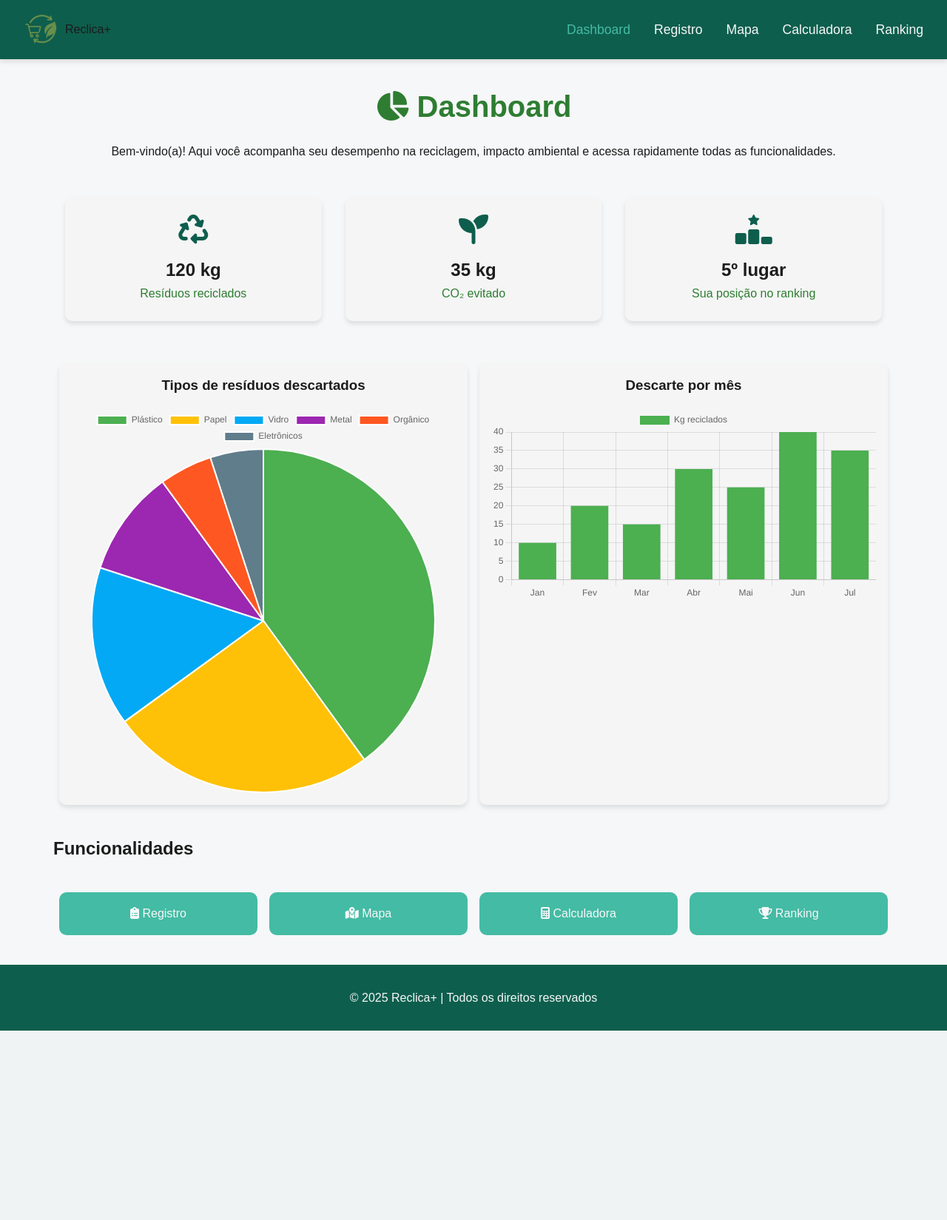
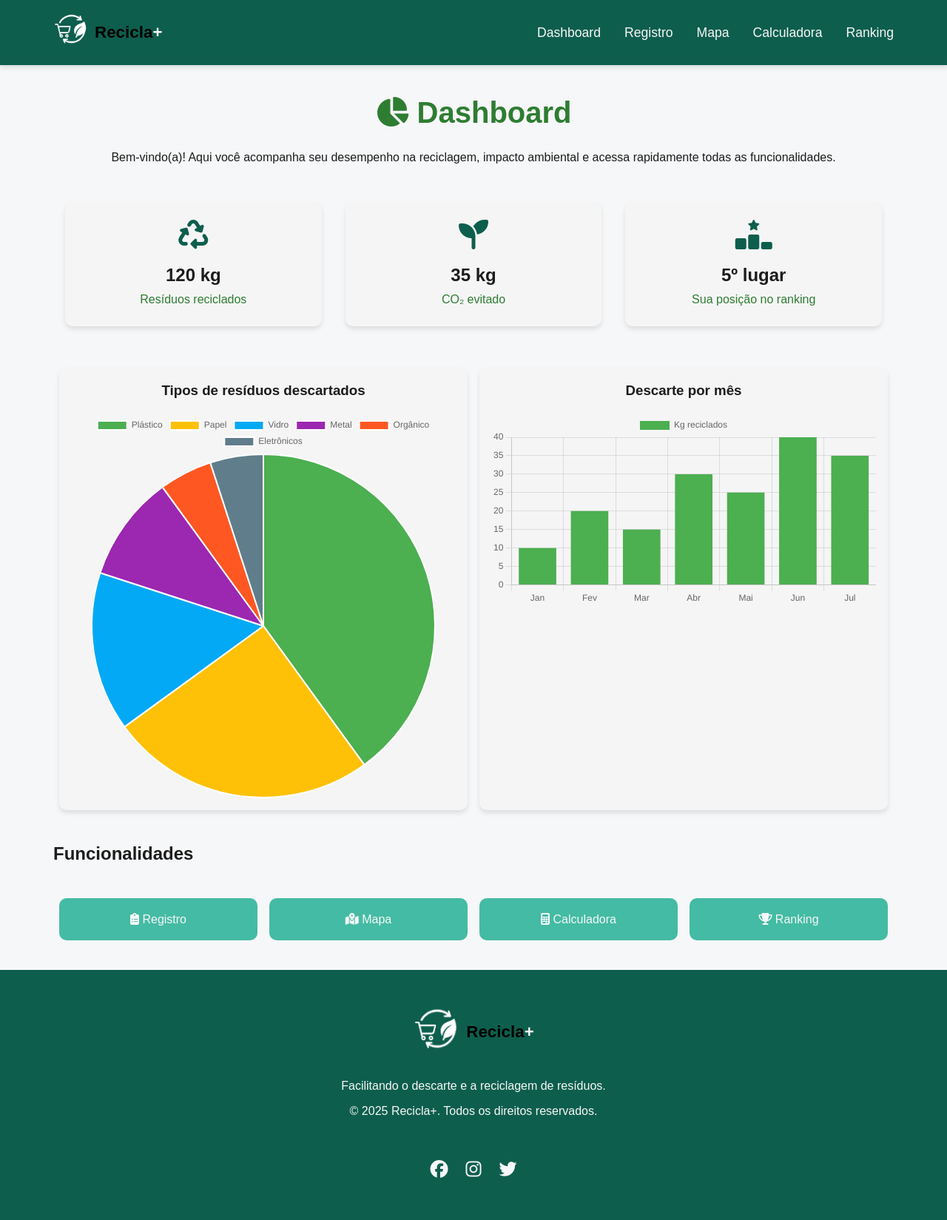
Before and after one commit to Mynjko2008/Recicla_Mais, a PHP site: page /dashboard.html in a window 1280 px wide. Shown: the whole page at 74% size. Before the commit the page ends 1393 px from the top, so only its background shows below. Run offline with PHP 8.4, Linux system fonts and the light colour scheme; some libraries are stand-ins or nearby versions.

Commit message:
Corrigindo o Footer e o Header do Dashbord

```diff
--- a/Front-End/dashboard.css
+++ b/Front-End/dashboard.css
@@ -51,6 +51,7 @@ body {
 }
 
 /* ==================== HEADER ==================== */
+/* ==================== HEADER ==================== */
 header {
   background-color: var(--primary-color);
   padding: 1rem 0;
@@ -60,13 +61,19 @@ header {
   width: 100%;
   z-index: 1000;
   box-shadow: var(--shadow-sm);
+  animation: slideDown 0.6s ease-out;
+  transition: box-shadow var(--transition-normal);
 }
 
-.navbar {
+header.scrolled {
+  box-shadow: var(--shadow-md);
+}
+
+.navegacao {
   display: flex;
   justify-content: space-between;
   align-items: center;
-  padding: 0 2rem;
+  position: relative;
 }
 
 .logo {
@@ -80,21 +87,63 @@ header {
   height: auto;
 }
 
-.nav-links {
+.logo h3 {
+  font-size: 1.4rem;
+  color: var(--light-text);
+}
+
+.logo h3 span {
+  color: black;
+}
+
+#nav-menu ul {
   display: flex;
+  align-items: center;
   gap: 2rem;
 }
 
-.nav-links a {
+#nav-menu a {
   color: var(--light-text);
   font-size: 1.1rem;
   font-weight: 500;
   transition: color var(--transition-fast);
 }
 
-.nav-links a:hover,
-.nav-links a.active {
+#nav-menu a:hover {
   color: var(--primary-light);
+}
+
+.menu-toggle {
+  display: none;
+  background: transparent;
+  color: var(--light-text);
+  font-size: 1.5rem;
+  border: none;
+}
+
+.btn-1 {
+  padding: 0.5rem 1.2rem;
+  background-color: var(--light-text);
+  color: var(--primary-color);
+  font-weight: 600;
+  border-radius: var(--radius-sm);
+  transition: all var(--transition-normal);
+  display: flex;
+  align-items: center;
+}
+
+.btn-1::before {
+  content: "\f007";
+  font-family: "Font Awesome 6 Free";
+  font-weight: 900;
+  margin-right: 8px;
+  color: inherit;
+}
+
+.btn-1:hover {
+  background-color: var(--primary-light);
+  color: var(--light-text);
+  transform: scale(1.05);
 }
 
 /* ==================== MAIN ==================== */
@@ -199,12 +248,48 @@ header {
 footer {
   background-color: var(--primary-color);
   color: var(--light-text);
-  padding: 2rem 0;
-  text-align: center;
+  padding: 3rem 0;
 }
 
-footer p {
-  margin: 0;
+.footer-content {
+  display: flex;
+  flex-direction: column;
+  align-items: center;
+  text-align: center;
+  gap: 1.5rem;
+}
+
+footer .logo img {
+  width: 4rem;
+}
+
+.footer-info p {
+  margin-bottom: 0.5rem;
+}
+
+.footer-links {
+  margin-top: 1rem;
+}
+
+.sociais {
+  display: flex;
+  gap: 1.5rem;
+  justify-content: center;
+}
+
+.sociais a {
+  color: var(--light-text);
+  font-size: 1.5rem;
+  transition: color var(--transition-fast);
+}
+
+.sociais a:hover {
+  color: var(--accent-color);
+}
+
+/* VLibras customization */
+div.enabled {
+  z-index: 100;
 }
 
 /* ==================== MEDIA QUERIES ==================== */
--- a/Front-End/dashboard.html
+++ b/Front-End/dashboard.html
@@ -1,22 +1,39 @@
 <!DOCTYPE html>
 <html lang="pt-br">
   <head>
-  <meta charset="UTF-8">
-  <meta name="viewport" content="width=device-width, initial-scale=1.0">
+    <meta charset="UTF-8" />
+    <meta name="viewport" content="width=device-width, initial-scale=1.0" />
     <title>Reclica+ | Dashboard</title>
-  <link rel="stylesheet" href="dashboard.css">
-  <script src="https://kit.fontawesome.com/6b97982313.js" crossorigin="anonymous"></script>
+    <link rel="stylesheet" href="dashboard.css" />
+    <script
+      src="https://kit.fontawesome.com/6b97982313.js"
+      crossorigin="anonymous"
+    ></script>
     <script src="https://cdn.jsdelivr.net/npm/chart.js"></script>
   </head>
   <body>
     <!-- HEADER -->
-  <header>
-    <nav class="navbar">
+    <header id="header">
+      <div class="navegacao container">
         <div class="logo">
-        <img src="img/Logo-colorida.png" alt="Reclica+ Logo">
-        <span>Reclica+</span>
+          <a href="#Home" aria-label="Início">
+            <img src="img/Logo-branca.png" alt="Logo Reclica+" />
+          </a>
+          <h3><span>Recicla</span>+</h3>
         </div>
-      <ul class="nav-links">
+
+        <button
+          class="menu-toggle"
+          id="menu"
+          aria-label="Abrir menu"
+          aria-expanded="false"
+          onclick="toggleMenu()"
+        >
+          <i class="fa-solid fa-bars"></i>
+        </button>
+
+        <nav id="nav-menu" aria-label="Menu principal">
+          <ul>
             <li><a href="dashboard.html" class="active">Dashboard</a></li>
             <li><a href="registro.html">Registro</a></li>
             <li><a href="mapa.html">Mapa</a></li>
@@ -24,15 +41,20 @@
             <li><a href="ranking.html">Ranking</a></li>
           </ul>
         </nav>
+      </div>
     </header>
 
     <!-- MAIN -->
     <main id="dashboard" class="main-section">
       <div class="container">
-
         <!-- Título -->
-      <h1 class="page-title"><i class="fa-solid fa-chart-pie"></i> Dashboard</h1>
-      <p class="page-desc">Bem-vindo(a)! Aqui você acompanha seu desempenho na reciclagem, impacto ambiental e acessa rapidamente todas as funcionalidades.</p>
+        <h1 class="page-title">
+          <i class="fa-solid fa-chart-pie"></i> Dashboard
+        </h1>
+        <p class="page-desc">
+          Bem-vindo(a)! Aqui você acompanha seu desempenho na reciclagem,
+          impacto ambiental e acessa rapidamente todas as funcionalidades.
+        </p>
 
         <!-- Cards Resumo -->
         <div class="cards-resumo">
@@ -68,18 +90,47 @@
         <!-- Atalhos -->
         <h2 class="subtitulo">Funcionalidades</h2>
         <div class="atalhos">
-        <a href="registro.html" class="atalho"><i class="fa-solid fa-clipboard-list"></i> Registro</a>
-        <a href="mapa.html" class="atalho"><i class="fa-solid fa-map-location-dot"></i> Mapa</a>
-        <a href="calculadora.html" class="atalho"><i class="fa-solid fa-calculator"></i> Calculadora</a>
-        <a href="ranking.html" class="atalho"><i class="fa-solid fa-trophy"></i> Ranking</a>
+          <a href="registro.html" class="atalho"
+            ><i class="fa-solid fa-clipboard-list"></i> Registro</a
+          >
+          <a href="mapa.html" class="atalho"
+            ><i class="fa-solid fa-map-location-dot"></i> Mapa</a
+          >
+          <a href="calculadora.html" class="atalho"
+            ><i class="fa-solid fa-calculator"></i> Calculadora</a
+          >
+          <a href="ranking.html" class="atalho"
+            ><i class="fa-solid fa-trophy"></i> Ranking</a
+          >
         </div>
-
       </div>
     </main>
 
     <!-- FOOTER -->
   <footer>
-    <p>&copy; 2025 Reclica+ | Todos os direitos reservados</p>
+        <div class="container">
+            <div class="footer-content">
+                <div class="logo">
+                    <a href="#Home" aria-label="Voltar ao topo">
+                        <img src="img/Logo-branca.png" alt="Logo Reclica+">
+                    </a>
+                    <h3><span>Recicla</span>+</h3>
+                </div>
+
+                <div class="footer-info">
+                    <p>Facilitando o descarte e a reciclagem de resíduos.</p>
+                    <p>© 2025 Recicla+. Todos os direitos reservados.</p>
+                </div>
+
+                <div class="footer-links">
+                    <div class="sociais">
+                        <a href="#" aria-label="Facebook"><i class="fa-brands fa-facebook"></i></a>
+                        <a href="#" aria-label="Instagram"><i class="fa-brands fa-instagram"></i></a>
+                        <a href="#" aria-label="Twitter"><i class="fa-brands fa-twitter"></i></a>
+                    </div>
+                </div>
+            </div>
+        </div>
     </footer>
 
     <script src="dashboard.js"></script>
```
Lines whose indentation alone changed are shown as unchanged.
